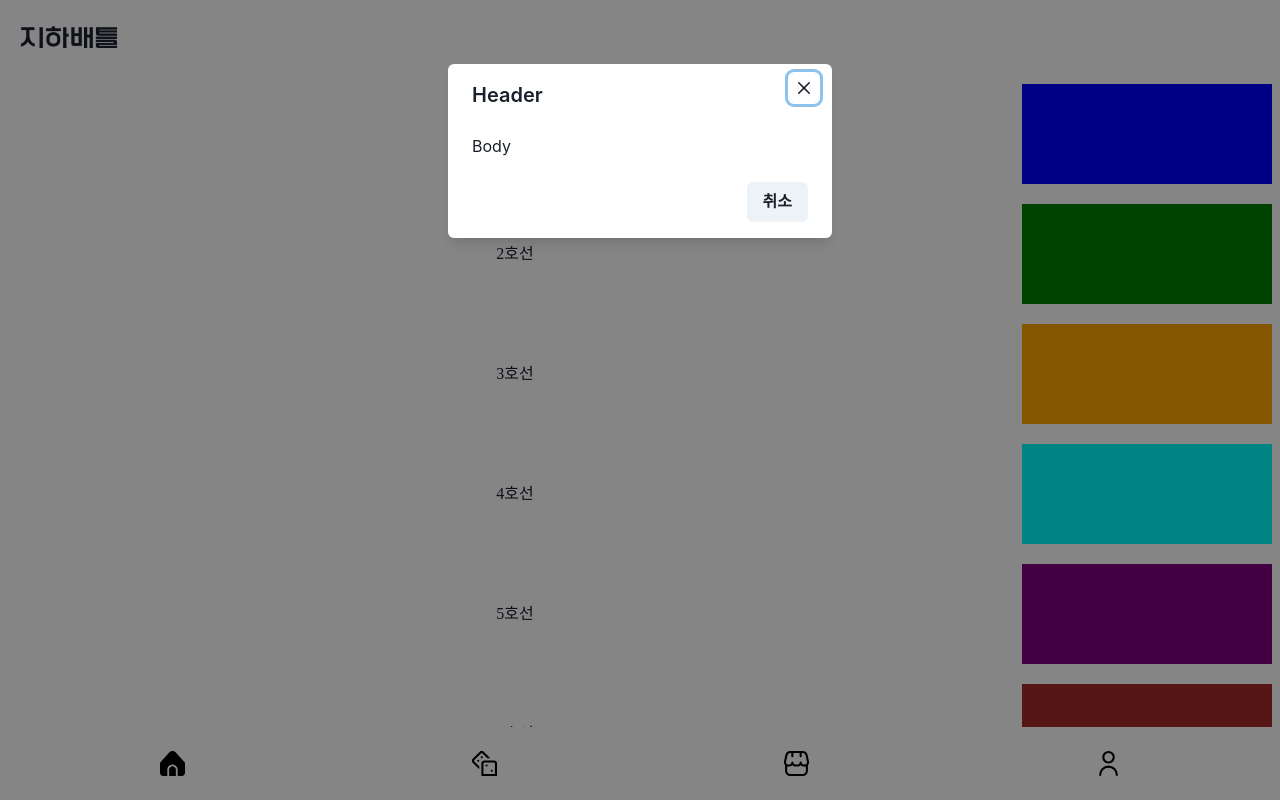
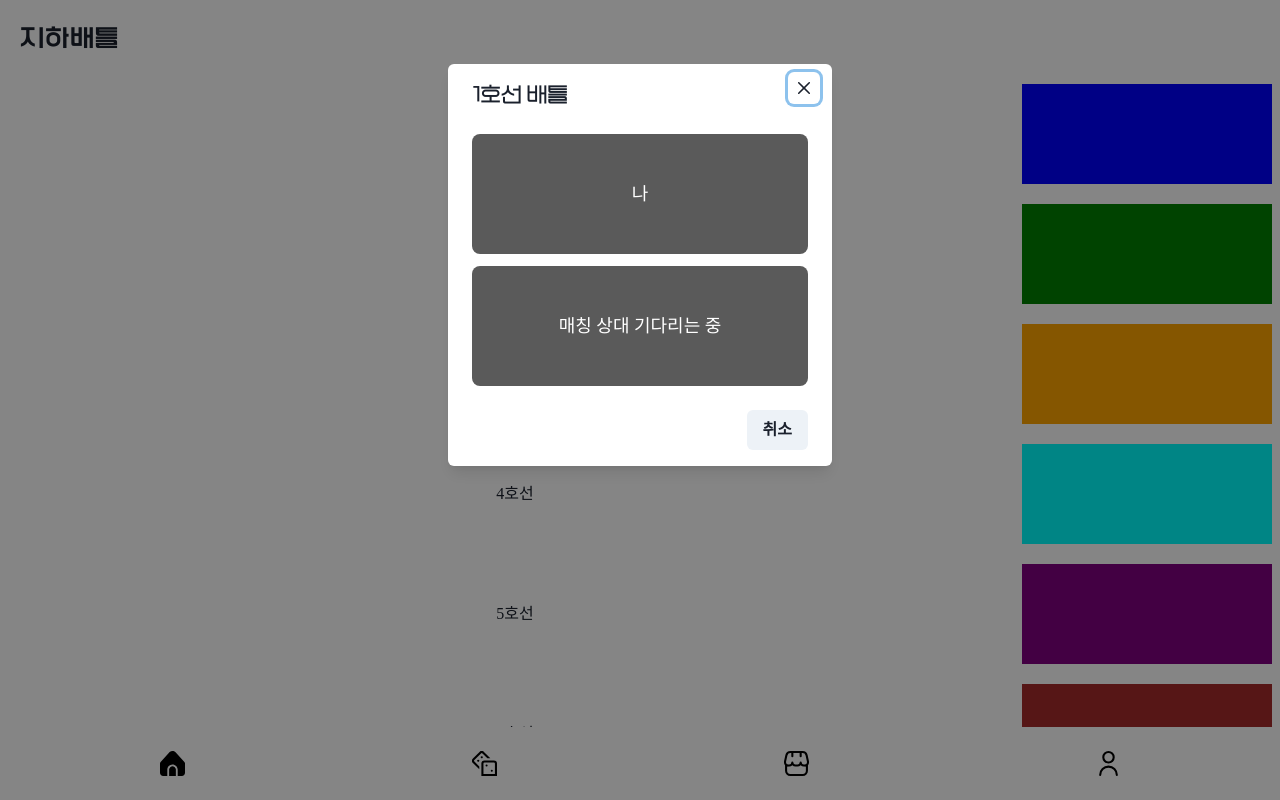
Before and after one commit to flow4camp/flow4-front, a React (Create React App) app: page /battle in a window 1280 px wide. Both pictures are taken after a click on the element "1호선". Built offline with nearby package versions, Linux system fonts and the light colour scheme; a web font is replaced by a local one.

Commit message:
feat: 배틀모달 수정

```diff
--- a/src/pages/Battle.tsx
+++ b/src/pages/Battle.tsx
@@ -1,3 +1,4 @@
+import React, { useState } from "react";
 import NavBar from "../components/NavBar";
 import { Center, Button, Text, Box, Spacer, Flex } from '@chakra-ui/react';
 import Layout from '../components/layout';
@@ -11,12 +12,38 @@ import {
   ModalBody,
 } from '@chakra-ui/modal';
 import { useDisclosure } from '@chakra-ui/hooks';
+import { useTheme } from '@chakra-ui/react';
 
 function Battle() {
 
+  const theme = useTheme();
+
   const { isOpen, onOpen, onClose } = useDisclosure();
 
-  const openModalForMatch = () => {
+  const [currentLineNumber, setCurrentLineNumber] = useState(1);
+
+  const openModalForMatch1 = () => {
+    setCurrentLineNumber(1);
+    onOpen();
+  }
+  const openModalForMatch2 = () => {
+    setCurrentLineNumber(2);
+    onOpen();
+  }
+  const openModalForMatch3 = () => {
+    setCurrentLineNumber(3);
+    onOpen();
+  }
+  const openModalForMatch4 = () => {
+    setCurrentLineNumber(4);
+    onOpen();
+  }
+  const openModalForMatch5 = () => {
+    setCurrentLineNumber(5);
+    onOpen();
+  }
+  const openModalForMatch6 = () => {
+    setCurrentLineNumber(6);
     onOpen();
   }
 
@@ -48,7 +75,7 @@ function Battle() {
           <Flex
             direction='row'
             w='100%'
-            onClick={openModalForMatch}
+            onClick={openModalForMatch1}
           >
             <Spacer />
             <Text p={2} alignSelf='center' style={{ fontFamily: 'Font-Content' }} >1호선</Text>
@@ -58,7 +85,7 @@ function Battle() {
           <Flex
             direction='row'
             w='100%'
-            onClick={openModalForMatch}
+            onClick={openModalForMatch2}
           >
             <Spacer />
             <Text p={2} alignSelf='center' style={{ fontFamily: 'Font-Content' }} >2호선</Text>
@@ -68,7 +95,7 @@ function Battle() {
           <Flex
             direction='row'
             w='100%'
-            onClick={openModalForMatch}
+            onClick={openModalForMatch3}
           >
             <Spacer />
             <Text p={2} alignSelf='center' style={{ fontFamily: 'Font-Content' }} >3호선</Text>
@@ -78,7 +105,7 @@ function Battle() {
           <Flex
             direction='row'
             w='100%'
-            onClick={openModalForMatch}
+            onClick={openModalForMatch4}
           >
             <Spacer />
             <Text p={2} alignSelf='center' style={{ fontFamily: 'Font-Content' }} >4호선</Text>
@@ -88,7 +115,7 @@ function Battle() {
           <Flex
             direction='row'
             w='100%'
-            onClick={openModalForMatch}
+            onClick={openModalForMatch5}
           >
             <Spacer />
             <Text p={2} alignSelf='center' style={{ fontFamily: 'Font-Content' }} >5호선</Text>
@@ -98,7 +125,7 @@ function Battle() {
           <Flex
             direction='row'
             w='100%'
-            onClick={openModalForMatch}
+            onClick={openModalForMatch6}
           >
             <Spacer />
             <Text p={2} alignSelf='center' style={{ fontFamily: 'Font-Content' }} >6호선</Text>
@@ -114,9 +141,31 @@ function Battle() {
         >
           <ModalOverlay />
           <ModalContent>
-            <ModalHeader>Header</ModalHeader>
+            <ModalHeader style={{ fontFamily: 'Font-Title-Light' }} >{currentLineNumber}호선 배틀</ModalHeader>
             <ModalCloseButton />
-            <ModalBody>Body</ModalBody>
+            <ModalBody>
+              <Center w='100%' marginRight={5} >
+                <Flex direction='column' gap={3} w='100%' >
+                  <Flex bg={theme.colors.ziha_charcoal_gray} w='100%' h='120px' borderRadius='lg' align='center' justify='center' >
+                    <Text
+                      color='white'
+                      fontSize='lg'
+                      style={{ fontFamily: 'Font-Content' }}
+                    >
+                      나</Text>
+                  </Flex>
+                  <Flex bg={theme.colors.ziha_charcoal_gray} w='100%' h='120px' borderRadius='lg' align='center' justify='center' >
+                    <Text
+                      color='white'
+                      fontSize='lg'
+                      style={{ fontFamily: 'Font-Content' }}
+                    >
+                      매칭 상대 기다리는 중
+                    </Text>
+                  </Flex>
+                </Flex>
+              </Center>
+            </ModalBody>
             <ModalFooter>
               <Button onClick={onClose}>취소</Button>
             </ModalFooter>
--- a/src/theme.ts
+++ b/src/theme.ts
@@ -8,6 +8,7 @@ const colors = {
 //     700: '#2a69ac',
 //   },
     ziha_charcoal: '#323232',
+    ziha_charcoal_gray: '#5A5A5A',
     ziha_green:'#CDF082',
     ziha_green_gray: '#C3DB90',
     ziha_purple: '#B1A6D2',
```
